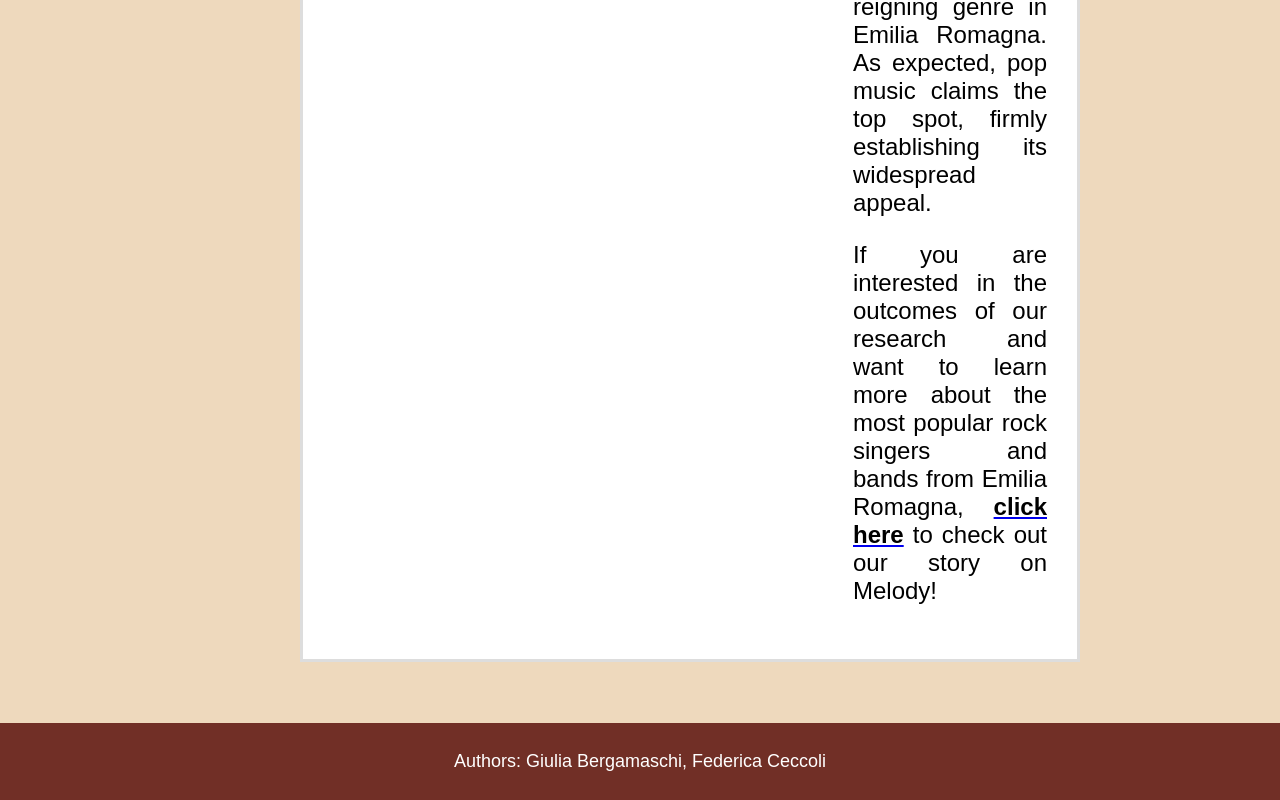
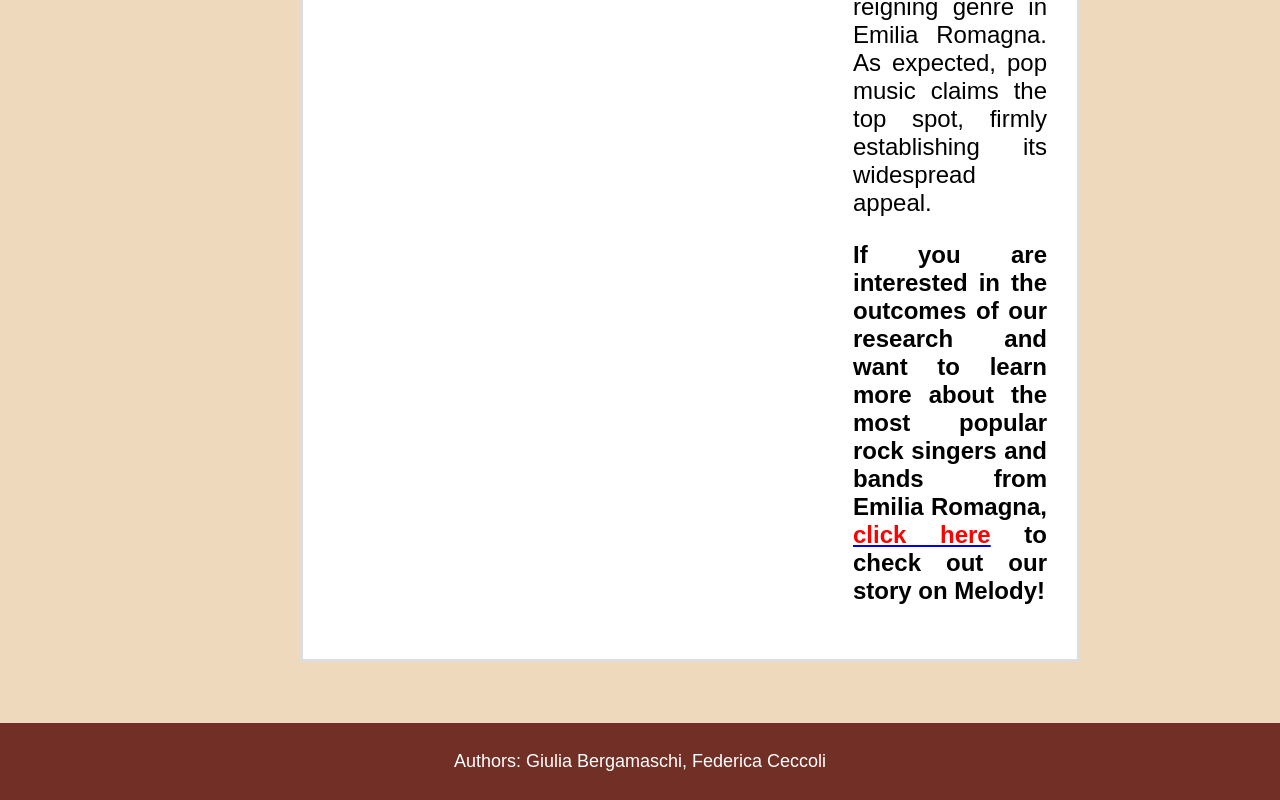
Before and after one commit to uniboITS/Second-story, a plain HTML site: page index.html in a window 1280 px wide. Shown: the part 4559-5359 px from the top of the page. Drawn offline with nearby package versions, Linux system fonts and the light colour scheme; a web font is replaced by a local one.

Commit message:
Update index.html

```diff
--- a/index.html
+++ b/index.html
@@ -195,8 +195,9 @@ Charts and tables provide you with data-driven insights, enabling you to grasp t
       <p>
       However, it’s also important to consider that some of the results match our initial expectations. For instance, when investigating the popularity of various genres within the region, our results revealed that rock music is not the reigning genre in
       Emilia Romagna. As expected, pop music claims the top spot, firmly establishing its widespread appeal.</p>
-      <p>If you are interested in the outcomes of our research and want to learn more about the most popular rock singers and bands from
-      Emilia Romagna, <a href="https://melody-data.github.io/stories/published_stories/story_1688112091.78641.html"><span style="color:black"><b>click here</b></span></a> to check out our story on Melody!</p>
+      <p>
+      <b>If you are interested in the outcomes of our research and want to learn more about the most popular rock singers and bands from
+      Emilia Romagna,</b> <a href="https://melody-data.github.io/stories/published_stories/story_1688112091.78641.html"><span style="color:red"><b>click here</b></span></a> <b>to check out our story on Melody!</b></p>
     </div>
    </div>
 
```
